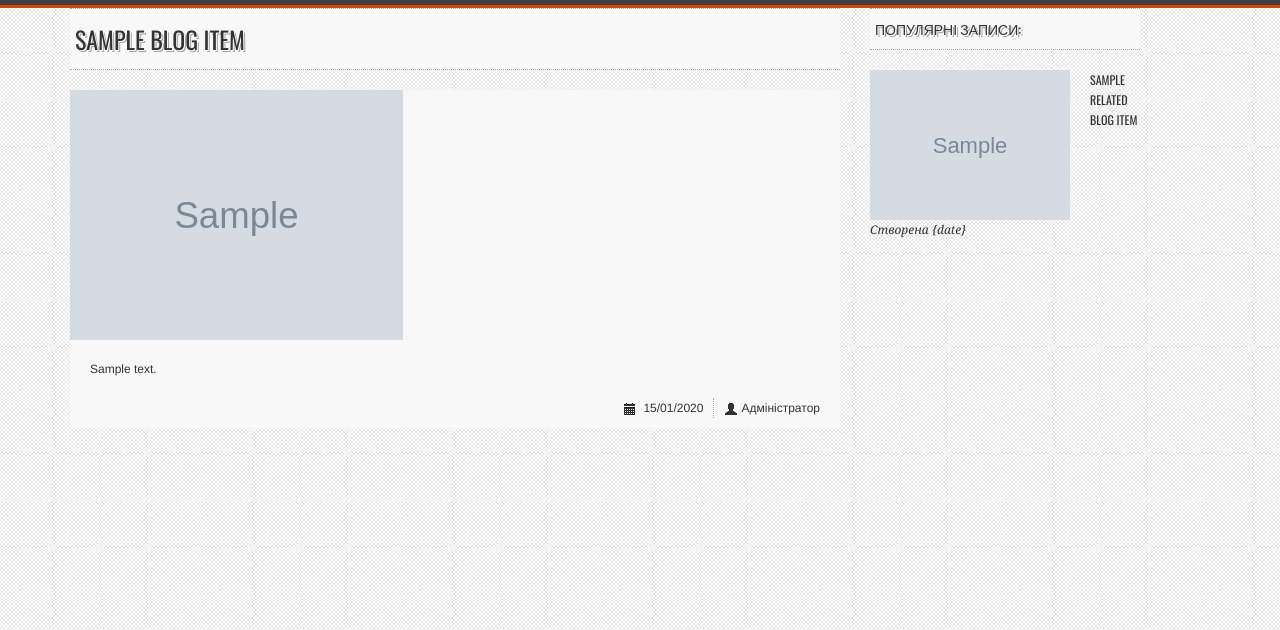
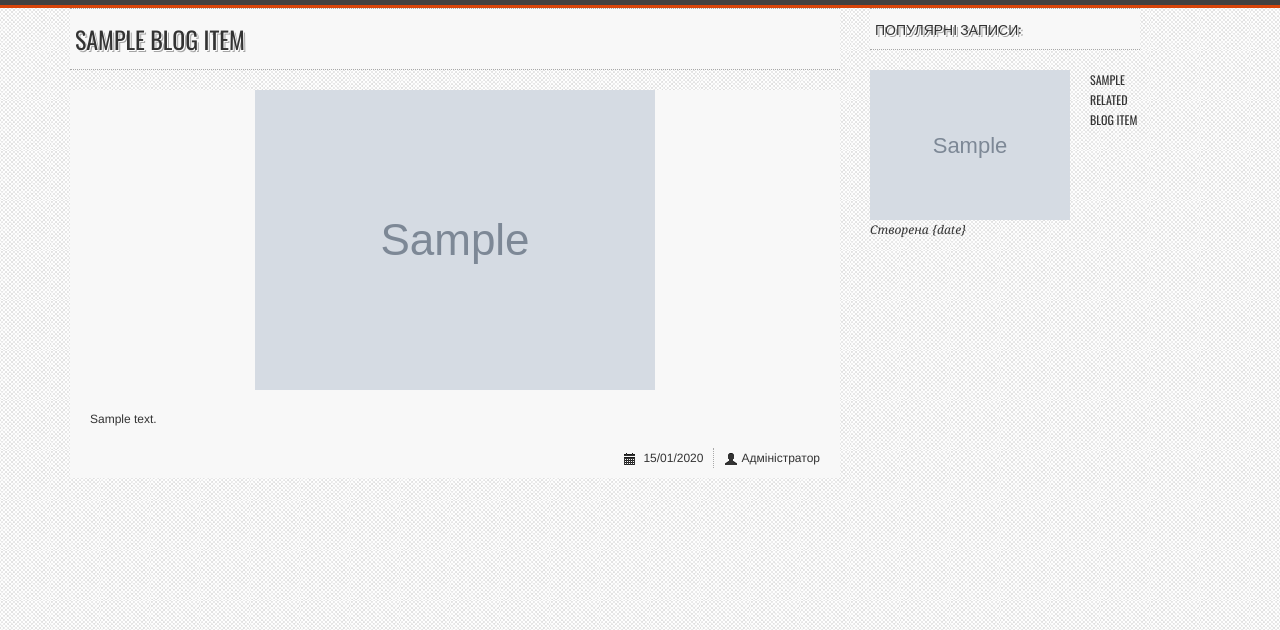
Before and after one commit to DmitryK86/aikido, a Yii app: template views/blog/view.php in a window 1280 px wide. Shown: the top 630 px of the page. Run offline with PHP 8.4 and a stand-in for Yii, Linux system fonts and the light colour scheme; the template is opened without the code that fills it: most values are stand-ins (such as "Sample title", 1, 10 or a date in 2020); grey boxes marked "Sample" are stand-in pictures; data that the repository does not hold is empty; some libraries are stand-ins or nearby versions.

Commit message:
страница блога правки по css

```diff
--- a/views/blog/view.php
+++ b/views/blog/view.php
@@ -22,7 +22,7 @@
         <article>
             <h3 class="title-bg"><?= $blogItem->title;?></h3>
             <div class="post-content">
-                <a href="#"><img src="<?= $blogItem->getImageSrc();?>" alt="image" style="max-height: 250px"></a>
+                <a href="#"><img src="<?= $blogItem->getImageSrc();?>" alt="image" class="blog-item-img"></a>
 
                 <div class="post-body">
                     <?= $blogItem->text;?>
--- a/web/css/custom.css
+++ b/web/css/custom.css
@@ -16,3 +16,9 @@
 .max-height-220{
     max-height: 220px;
 }
+
+.blog-item-img {
+    max-height: 300px;
+    display: block;
+    margin: 0 auto;
+}
```
